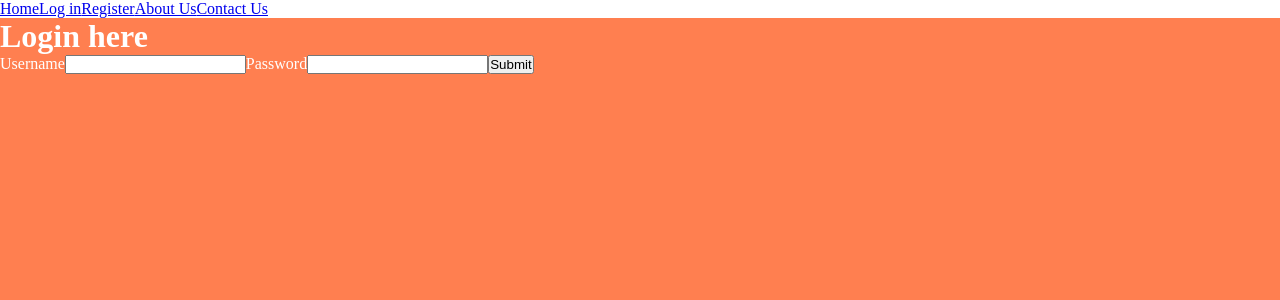
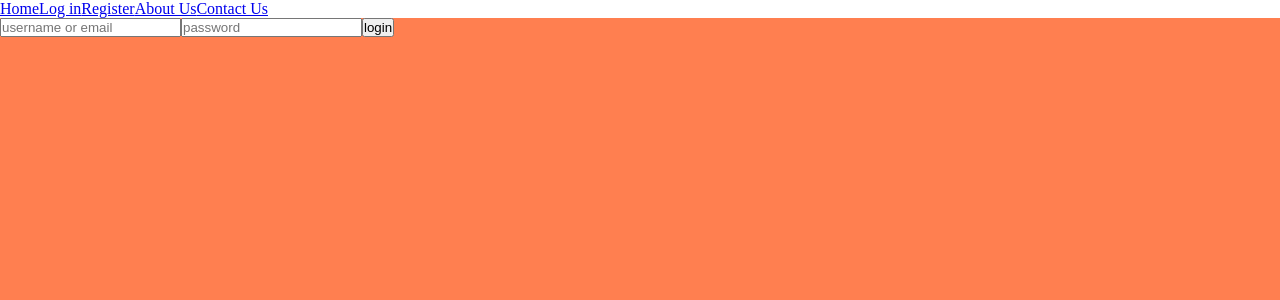
Before and after one commit to jeevanmeher30/React-Practise, a React (Vite) app: page /log in a window 1280 px wide. Shown: the top 300 px of the page. Built offline with nearby package versions, Linux system fonts and the light colour scheme.

Commit message:
Login Fix

```diff
--- a/src/pages/Log.jsx
+++ b/src/pages/Log.jsx
@@ -1,18 +1,80 @@
 import React from 'react'
 import "../style/Log.css"
+import { useState } from 'react'
+import { useNavigate } from 'react-router-dom'
+import axios from 'axios'
 
 const Log = () => {
+  let [User , setUser] = useState('')
+  let [Pass , setPass] = useState('')
+
+  let NameRegex = /^[A-Za-z ]+$/
+  let EmailRegex = /^[a-zA-Z0-9._%+-]+@[a-zA-Z0-9.-]+\.[A-Za-z]{2,}$/
+  let PasswordRegex = /^[a-zA-Z0-9]{8,}$/
+
+
+  let Url = "http://localhost:5000/user";
+  let Navigate = useNavigate();
+
+  const validate=()=>{
+
+    if(!User || !Pass){
+      alert("fields cannot be empty")
+      return false
+    }
+
+    if(!EmailRegex.test(User) || !NameRegex.test(User)){
+      alert("Email should be valid");
+      return false;
+    }
+
+    if(!PasswordRegex.test(Pass)){
+      alert("Password should be valid");
+      return false;
+    }
+    return true;
+
+
+  }
+const loginUser = (x) =>{
+  x.preventDefault();
+
+
+  if(!validate){
+    return;
+  }
+
+
+
+      axios.get(Url).then((res) => {
+      let users = res.data;
+      console.log(users)
+      let Result = users.find((user) => user.Email === User && user.Password === Pass);
+
+      if(Result){
+        alert("user login successfull");
+        Navigate("/")
+      }
+      else {
+        alert("invalid username or password");
+      }
+
+    })
+
+
+
+  console.log(" Yo Login")
+}
+
   return (
     <div className='log-con'>
-        <h1>Login here</h1>
-        <div>
-        <label htmlFor="">Username</label>
-        <input type="text" />
-        <label htmlFor="">Password</label>
-        <input type="text" />
+        <form action="" onSubmit={loginUser} >
 
-        <button>Submit</button>
-        </div>
+          <input type='text' placeholder='username or email' onChange={(x) => {setUser(x.target.value)}}/>
+          <input type='password' placeholder='password' onChange={(x) => {setPass(x.target.value)}}/>
+
+          <button type='submit'>login</button>
+        </form>
 
 
 
```
